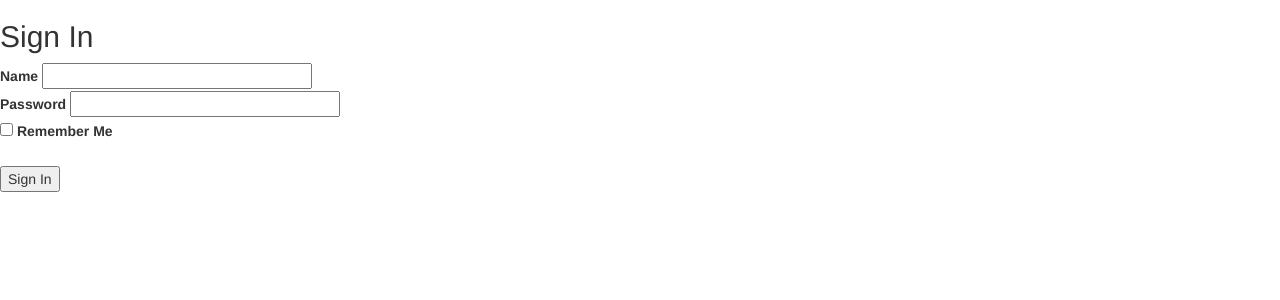
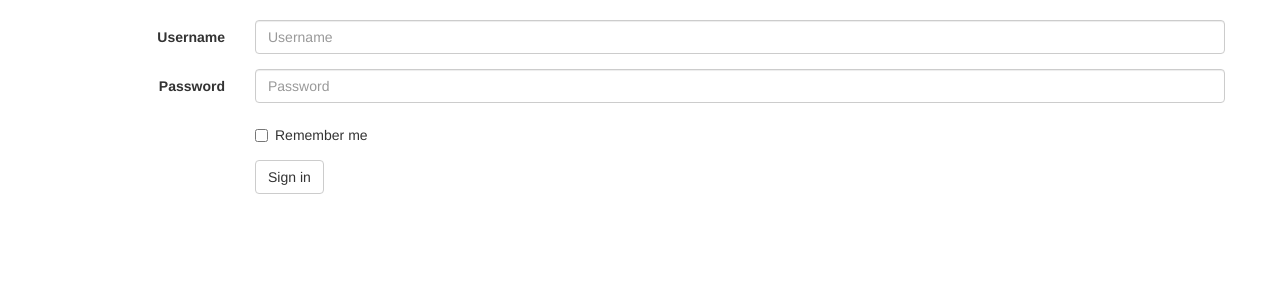
Before and after one commit to grishasergii/kyivmural, a Flask app: template app/templates/auth/login.html in a window 1280 px wide. Shown: the part 52-352 px from the top of the page. Run offline with Flask 2, Linux system fonts and the light colour scheme; the template is opened without the code that fills it: values named after a table or form of the project are taken from there, others are empty; some libraries are stand-ins or nearby versions.

Commit message:
Fixed some routes Styled login page

```diff
--- a/app/admin/routes.py
+++ b/app/admin/routes.py
@@ -1,4 +1,4 @@
-from flask import render_template, redirect, url_for, request
+from flask import render_template, redirect, url_for, request, g
 from . import admin
 from flask_login import login_required
 from ..models import Mural, Language, Artist, ArtistTranslation, MuralPhoto, MuralTranslation
@@ -217,7 +217,7 @@ def import_csv():
     if form.validate_on_submit():
         csv_file = request.files['csv_file']
         import_from_csv(csv_file)
-        return redirect(url_for('admin.murals'))
+        return redirect(url_for('admin.murals', lang_code=g.get('current_lang', 'uk')))
 
     return render_template('admin/import_csv/form.html',
                            title='Import Recirds from csv',
--- a/app/auth/routes.py
+++ b/app/auth/routes.py
@@ -1,4 +1,4 @@
-from flask import render_template, flash, redirect, url_for, request
+from flask import render_template, flash, redirect, url_for, request, g
 from .forms import LoginForm
 from . import auth
 from ..models import User
@@ -28,5 +28,4 @@ def login():
 @login_required
 def logout():
     logout_user()
-    flash('You have been logged out')
-    return redirect(url_for('main.index'))
+    return redirect(url_for('main.index', lang_code=g.get('current_lang', 'uk')))
--- a/app/templates/auth/login.html
+++ b/app/templates/auth/login.html
@@ -1,27 +1,47 @@
 {%  extends "base.html" %}
 
 {%  block content %}
-    <div class="w3-container">
-        <h2>Sign In</h2>
+    <div class="container">
+        <br>
+        <div class="row">
+            <form action="" method="post" name="login" class="form-horizontal">
+                {{ form.hidden_tag() }}
+                <div class="form-group">
+                    <label for="username" class="col-sm-2 control-label">Username</label>
+                    <div class="col-sm-10">
+                        {{ form.username(class_="form-control", id="username", placeholder="Username") }}
+                    </div>
+                    {%  for error in form.username.errors %}
+                        <div class="col-sm-offset-2 col-sm-10 alert alert-danger">{{ error }}</div>
+                    {% endfor %}
+                </div>
+
+                <div class="form-group">
+                    <label for="password" class="col-sm-2 control-label">Password</label>
+                    <div class="col-sm-10">
+                        {{ form.password(class_="form-control", id="password", placeholder="Password") }}
+                    </div>
+                    {%  for error in form.password.errors %}
+                        <div class="col-sm-offset-2 col-sm-10 alert alert-danger">{{ error }}</div>
+                    {% endfor %}
+                </div>
+
+                <div class="form-group">
+                    <div class="col-sm-offset-2 col-sm-10">
+                        <div class="checkbox">
+                            <label>
+                                 {{ form.remember_me() }} Remember me
+                            </label>
+                        </div>
+                    </div>
+                </div>
+
+                <div class="form-group">
+                    <div class="col-sm-offset-2 col-sm-10">
+                        <button type="submit" class="btn btn-default">Sign in</button>
+                    </div>
+                </div>
+            </form>
+        </div>
     </div>
-    <form action="" method="post" name="login" class="w3-container">
-        {{ form.hidden_tag() }}
-
-        <label class="w3-label"><b>Name</b></label>
-        {{ form.username(size=30, class_="w3-input w3-border") }}
-        {%  for error in form.username.errors %}
-            <div class="w3-panel w3-red"><p>[{{ error }}]</p></div>
-        {% endfor %}<br>
-
-        <label class="w3-label"><b>Password</b></label>
-        {{ form.password(size=30, class_="w3-input w3-border") }}
-        {%  for error in form.password.errors %}
-            <div class="w3-panel w3-red"><p>[{{ error }}]</p></div>
-        {% endfor %}<br>
-
-        {{ form.remember_me(class_="w3-check") }}
-        <label class="w3-validate">Remember Me</label><br><br>
-
-        <button class="w3-button w3-blue-grey">Sign In</button>
-    </form>
 {%  endblock %}
```
